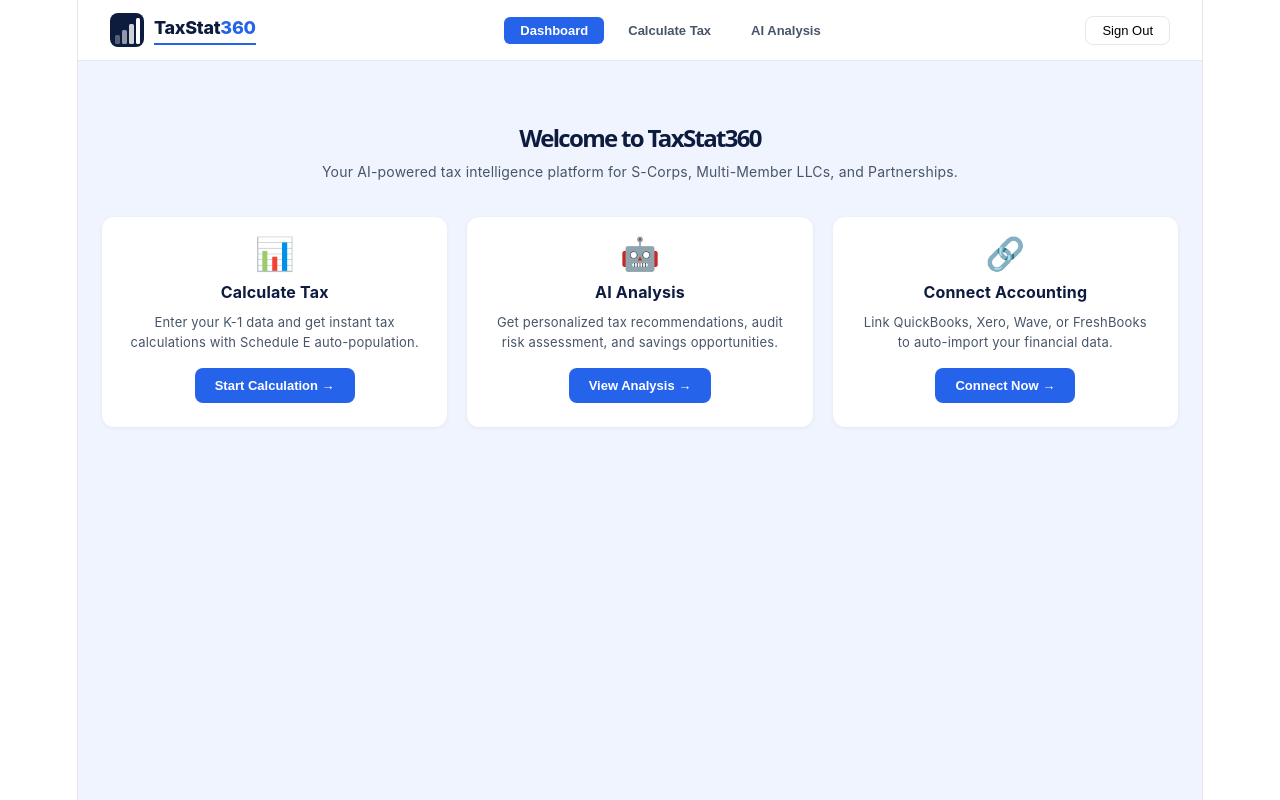
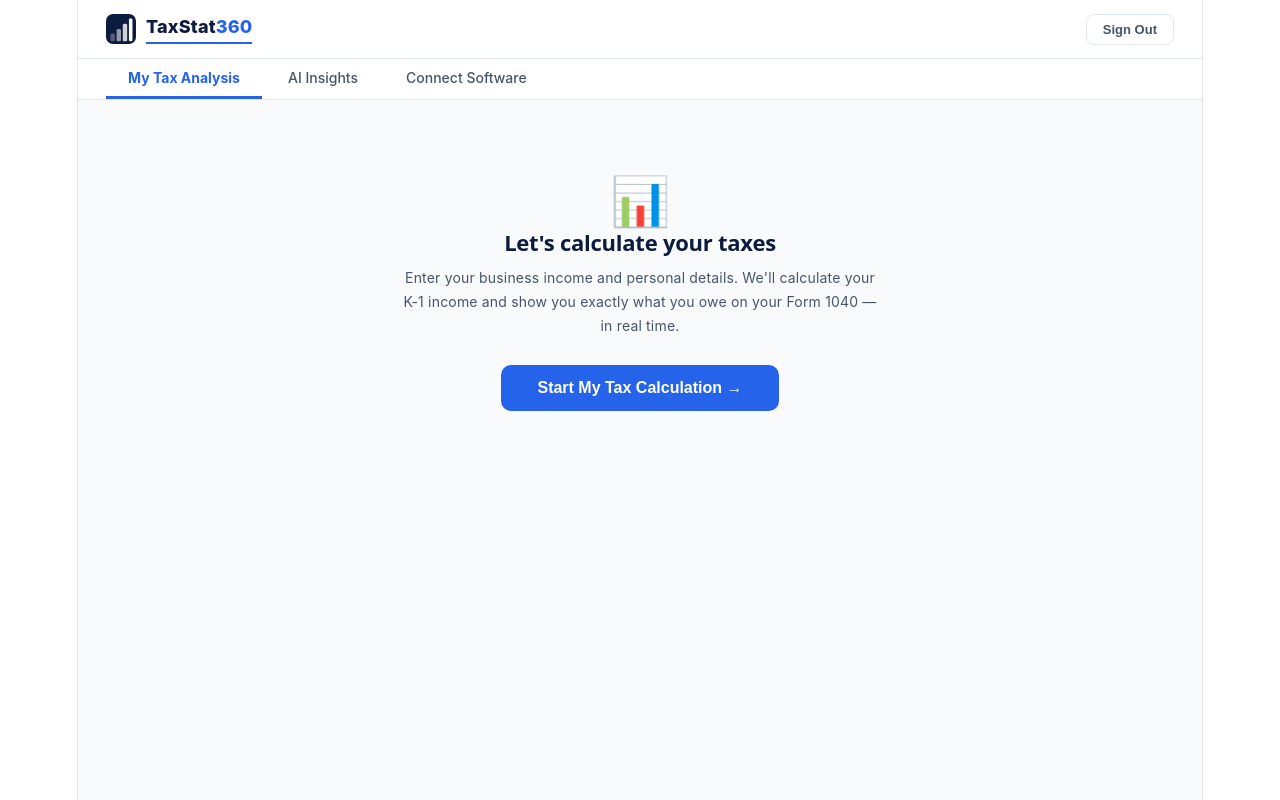
Before and after one commit to natashaverela-speckm/TaxStat360, a React (Vite) app: page /dashboard in a window 1280 px wide. Built offline with nearby package versions, Linux system fonts and the light colour scheme.

Commit message:
Dashboard overhaul: single page with tabs, no redundant nav, AI locked until data entered

```diff
--- a/src/Dashboard.jsx
+++ b/src/Dashboard.jsx
@@ -1,44 +1,173 @@
+import { useState, useEffect } from 'react'
 import { useNavigate } from 'react-router-dom'
-const N='#0D1B3E',B='#2563EB',SL='#475569'
-export default function Dashboard(){
-  const nav=useNavigate()
-  const token=localStorage.getItem('access_token')
-  return(<div style={{minHeight:'100vh',background:'#F0F4FF',fontFamily:'Inter,sans-serif'}}>
-    <div style={{background:'#fff',borderBottom:'1px solid #E2E8F0',padding:'0 32px',height:60,display:'flex',alignItems:'center',justifyContent:'space-between'}}>
-      <div style={{display:'flex',alignItems:'center',gap:10,cursor:'pointer'}} onClick={()=>nav('/dashboard')}>
-          <svg width="34" height="34" viewBox="0 0 34 34" style={{flexShrink:0}}>
-            <rect width="34" height="34" rx="8" fill="#0D1B3E"/>
+
+const N='#0D1B3E', B='#2563EB', SL='#475569'
+const API='https://app.taxstat360.com'
+
+const LOGO=()=>(
+  <div style={{display:'flex',alignItems:'center',gap:10}}>
+    <svg width="30" height="30" viewBox="0 0 34 34" fill="none">
+      <rect width="34" height="34" rx="8" fill={N}/>
       <rect x="5" y="22" width="5" height="9" rx="1.5" fill="white" opacity="0.3"/>
       <rect x="12" y="17" width="5" height="14" rx="1.5" fill="white" opacity="0.55"/>
       <rect x="19" y="11" width="5" height="20" rx="1.5" fill="white" opacity="0.8"/>
       <rect x="26" y="5" width="4" height="26" rx="1.5" fill="white"/>
     </svg>
-          <div style={{fontWeight:800,color:'#0D1B3E',fontSize:18,letterSpacing:'-0.3px',borderBottom:'2px solid #2563EB',paddingBottom:'1px'}}>TaxStat<span style={{color:'#2563EB'}}>360</span></div>
+    <span style={{fontWeight:800,fontSize:18,color:N,borderBottom:'2px solid '+B,paddingBottom:'1px'}}>TaxStat<span style={{color:B}}>360</span></span>
   </div>
-      <div style={{display:'flex',gap:8}}>
-        {[['Dashboard','/dashboard'],['Calculate Tax','/calculate-tax'],['AI Analysis','/ai-analysis']].map(([l,p])=>(
-          <button key={p} onClick={()=>nav(p)} style={{padding:'6px 16px',borderRadius:6,border:'none',background:p==='/dashboard'?B:'transparent',color:p==='/dashboard'?'#fff':SL,fontWeight:600,fontSize:13,cursor:'pointer'}}>{l}</button>
-        ))}
+)
+
+const fmt = n => '$'+Math.abs(parseFloat(n)||0).toLocaleString('en-US',{maximumFractionDigits:0})
+
+export default function Dashboard(){
+  const nav = useNavigate()
+  const [activeTab, setActiveTab] = useState('tax')
+  const [records, setRecords] = useState([])
+  const userName = localStorage.getItem('userName') || ''
+
+  useEffect(()=>{
+    const saved = JSON.parse(localStorage.getItem('ts360_records')||'[]')
+    setRecords(saved)
+  },[])
+
+  const hasData = records.length > 0
+  const latest = records[0] || null
+
+  const TAB_ITEMS = [
+    {id:'tax',    label:'My Tax Analysis'},
+    {id:'ai',     label:'AI Insights'},
+    {id:'connect',label:'Connect Software'},
+  ]
+
+  const Tab = ({id, label}) => (
+    <button onClick={()=>setActiveTab(id)} style={{
+      padding:'10px 22px', border:'none', borderBottom: activeTab===id ? '3px solid '+B : '3px solid transparent',
+      background:'transparent', color: activeTab===id ? B : SL, fontWeight: activeTab===id ? 700 : 500,
+      fontSize:14, cursor:'pointer', fontFamily:'Inter,sans-serif', transition:'all 0.15s'
+    }}>{label}</button>
+  )
+
+  return (
+    <div style={{fontFamily:'Inter,sans-serif',minHeight:'100vh',background:'#F8FAFC'}}>
+      {/* Top nav — just logo and sign out */}
+      <nav style={{background:'#fff',borderBottom:'1px solid #E2E8F0',padding:'0 28px',height:58,display:'flex',alignItems:'center',justifyContent:'space-between',position:'sticky',top:0,zIndex:100}}>
+        <LOGO/>
+        <div style={{display:'flex',alignItems:'center',gap:12}}>
+          {userName && <span style={{fontSize:13,color:SL}}>Hi, <strong style={{color:N}}>{userName.split(' ')[0]}</strong></span>}
+          <button onClick={()=>{localStorage.clear();nav('/')}} style={{padding:'7px 16px',border:'1px solid #E2E8F0',borderRadius:8,background:'#fff',fontSize:13,cursor:'pointer',color:SL,fontWeight:600}}>Sign Out</button>
         </div>
-      <button onClick={()=>{localStorage.clear();nav('/')}} style={{padding:'6px 16px',border:'1px solid #E2E8F0',borderRadius:8,background:'#fff',fontSize:13,cursor:'pointer'}}>Sign Out</button>
+      </nav>
+
+      {/* Tab bar */}
+      <div style={{background:'#fff',borderBottom:'1px solid #E2E8F0',padding:'0 28px',display:'flex',gap:4}}>
+        {TAB_ITEMS.map(t=><Tab key={t.id} {...t}/>)}
       </div>
-    <div style={{maxWidth:1100,margin:'0 auto',padding:'32px 24px'}}>
-      <h1 style={{color:N,fontSize:24,fontWeight:700,marginBottom:8}}>Welcome to TaxStat360</h1>
-      <p style={{color:SL,fontSize:14,marginBottom:32}}>Your AI-powered tax intelligence platform for S-Corps, Multi-Member LLCs, and Partnerships.</p>
-      <div style={{display:'grid',gridTemplateColumns:'repeat(3,1fr)',gap:20,marginBottom:32}}>
+
+      {/* TAB: MY TAX ANALYSIS */}
+      {activeTab==='tax' && (
+        <div style={{maxWidth:960,margin:'0 auto',padding:'28px 20px'}}>
+          {!hasData ? (
+            /* No data yet — prompt to start */
+            <div style={{textAlign:'center',padding:'60px 20px'}}>
+              <div style={{fontSize:48,marginBottom:16}}>📊</div>
+              <h2 style={{color:N,fontSize:22,fontWeight:800,margin:'0 0 10px'}}>Let's calculate your taxes</h2>
+              <p style={{color:SL,fontSize:14,lineHeight:1.7,margin:'0 0 28px',maxWidth:480,marginLeft:'auto',marginRight:'auto'}}>
+                Enter your business income and personal details. We'll calculate your K-1 income and show you exactly what you owe on your Form 1040 — in real time.
+              </p>
+              <button onClick={()=>nav('/calculate-tax')} style={{padding:'14px 36px',background:B,color:'#fff',border:'none',borderRadius:10,fontWeight:700,fontSize:16,cursor:'pointer'}}>
+                Start My Tax Calculation →
+              </button>
+            </div>
+          ) : (
+            /* Has data — show analysis inline */
+            <div>
+              <div style={{display:'flex',justifyContent:'space-between',alignItems:'center',marginBottom:20}}>
+                <div>
+                  <h1 style={{fontSize:20,fontWeight:800,color:N,margin:0}}>Your Tax Analysis — {latest.biz.year}</h1>
+                  <p style={{color:SL,fontSize:13,margin:'4px 0 0'}}>{latest.biz.entityType} · Last updated {latest.savedAt}</p>
+                </div>
+                <button onClick={()=>nav('/calculate-tax')} style={{padding:'9px 18px',background:B,color:'#fff',border:'none',borderRadius:8,fontWeight:700,fontSize:13,cursor:'pointer'}}>
+                  + New / Update Calculation
+                </button>
+              </div>
+              {/* Summary cards */}
+              <div style={{display:'grid',gridTemplateColumns:'repeat(4,1fr)',gap:14,marginBottom:20}}>
                 {[
-          {icon:'📊',title:'Calculate Tax',desc:'Enter your K-1 data and get instant tax calculations with Schedule E auto-population.',btn:'Start Calculation',path:'/calculate-tax'},
-          {icon:'🤖',title:'AI Analysis',desc:'Get personalized tax recommendations, audit risk assessment, and savings opportunities.',btn:'View Analysis',path:'/ai-analysis'},
-          {icon:'🔗',title:'Connect Accounting',desc:'Link QuickBooks, Xero, Wave, or FreshBooks to auto-import your financial data.',btn:'Connect Now',path:'/onboarding/import'},
-        ].map(c=>(
-          <div key={c.title} style={{background:'#fff',borderRadius:12,padding:24,boxShadow:'0 1px 4px rgba(0,0,0,0.06)'}}>
-            <div style={{fontSize:32,marginBottom:12}}>{c.icon}</div>
-            <div style={{fontWeight:700,color:N,fontSize:16,marginBottom:8}}>{c.title}</div>
-            <div style={{color:SL,fontSize:13,marginBottom:16,lineHeight:1.5}}>{c.desc}</div>
-            <button onClick={()=>nav(c.path)} style={{padding:'10px 20px',background:B,color:'#fff',border:'none',borderRadius:8,fontWeight:600,fontSize:13,cursor:'pointer'}}>{c.btn} →</button>
+                  {label:'Gross Revenue',    val:latest.biz.grossRevenue,    color:N},
+                  {label:'Business Expenses',val:latest.biz.businessExpenses,color:N},
+                  {label:'K-1 Income',       val:latest.k1Income,            color:'#1D4ED8'},
+                  {label:'Est. Tax Owed',    val:latest.tax?.taxOwed||0,     color:'#DC2626'},
+                ].map(({label,val,color})=>(
+                  <div key={label} style={{background:'#fff',borderRadius:12,padding:'16px 18px',boxShadow:'0 1px 6px rgba(0,0,0,0.05)'}}>
+                    <div style={{fontSize:11,color:SL,fontWeight:600,marginBottom:6}}>{label}</div>
+                    <div style={{fontSize:20,fontWeight:800,color}}>{fmt(val)}</div>
                   </div>
                 ))}
               </div>
+              <p style={{color:SL,fontSize:13,textAlign:'center'}}>
+                For the full breakdown, open your <button onClick={()=>nav('/calculate-tax')} style={{background:'none',border:'none',color:B,fontWeight:600,cursor:'pointer',fontSize:13,padding:0}}>Tax Calculator →</button>
+              </p>
             </div>
-  </div>)
+          )}
+        </div>
+      )}
+
+      {/* TAB: AI INSIGHTS */}
+      {activeTab==='ai' && (
+        <div style={{maxWidth:960,margin:'0 auto',padding:'28px 20px'}}>
+          {!hasData ? (
+            <div style={{textAlign:'center',padding:'60px 20px'}}>
+              <div style={{fontSize:48,marginBottom:16}}>🤖</div>
+              <h2 style={{color:N,fontSize:20,fontWeight:800,margin:'0 0 10px'}}>AI Insights Waiting</h2>
+              <p style={{color:SL,fontSize:14,lineHeight:1.7,margin:'0 0 24px',maxWidth:440,marginLeft:'auto',marginRight:'auto'}}>
+                Your personalized AI recommendations, audit risk alerts, and tax-saving opportunities will appear here once you enter your numbers.
+              </p>
+              <button onClick={()=>{setActiveTab('tax');nav('/calculate-tax')}} style={{padding:'12px 28px',background:B,color:'#fff',border:'none',borderRadius:10,fontWeight:700,fontSize:14,cursor:'pointer'}}>
+                Enter My Numbers First →
+              </button>
+            </div>
+          ) : (
+            <div>
+              <h1 style={{fontSize:20,fontWeight:800,color:N,margin:'0 0 4px'}}>AI Insights</h1>
+              <p style={{color:SL,fontSize:13,margin:'0 0 20px'}}>Based on your {latest.biz.year} tax data — {latest.biz.entityType}</p>
+              <button onClick={()=>nav('/ai-analysis')} style={{padding:'11px 22px',background:B,color:'#fff',border:'none',borderRadius:9,fontWeight:700,fontSize:14,cursor:'pointer'}}>
+                View Full AI Analysis & 32 Features →
+              </button>
+            </div>
+          )}
+        </div>
+      )}
+
+      {/* TAB: CONNECT SOFTWARE */}
+      {activeTab==='connect' && (
+        <div style={{maxWidth:640,margin:'0 auto',padding:'28px 20px'}}>
+          <h2 style={{fontSize:20,fontWeight:800,color:N,margin:'0 0 4px'}}>Connect Your Accounting Software</h2>
+          <p style={{color:SL,fontSize:13,margin:'0 0 20px',lineHeight:1.6}}>Sync your financials directly from your accounting software. Once connected, your numbers will be available when you run your tax calculation.</p>
+          <div style={{display:'grid',gridTemplateColumns:'1fr 1fr',gap:12}}>
+            {[
+              {id:'quickbooks', name:'QuickBooks', color:'#2CA01C', bg:'#F0FBF0', abbr:'QB', desc:'Sync P&L, Balance Sheet'},
+              {id:'xero',       name:'Xero',       color:'#13B5EA', bg:'#EFF9FF', abbr:'XE', desc:'Sync Reports & Journals'},
+              {id:'wave',       name:'Wave',       color:'#2C6ECB', bg:'#EFF4FF', abbr:'WV', desc:'Sync Income & Expenses'},
+              {id:'freshbooks', name:'FreshBooks', color:'#1a9c3e', bg:'#F0FBF4', abbr:'FB', desc:'Sync Invoices & Reports'},
+            ].map(i=>(
+              <button key={i.id} onClick={()=>{window.open(API+'/integrations/'+i.id+'/connect','_blank'); localStorage.setItem('ts360_connected_app',i.name);}}
+                style={{display:'flex',alignItems:'center',gap:14,padding:'16px',background:i.bg,border:'1.5px solid '+i.color+'33',borderRadius:12,cursor:'pointer',textAlign:'left'}}
+                onMouseOver={e=>e.currentTarget.style.borderColor=i.color}
+                onMouseOut={e=>e.currentTarget.style.borderColor=i.color+'33'}
+              >
+                <div style={{width:44,height:44,borderRadius:10,background:i.color,color:'#fff',fontWeight:800,fontSize:14,display:'flex',alignItems:'center',justifyContent:'center',flexShrink:0}}>{i.abbr}</div>
+                <div>
+                  <div style={{fontWeight:700,fontSize:15,color:N}}>{i.name}</div>
+                  <div style={{fontSize:12,color:SL,marginTop:2}}>{i.desc}</div>
+                </div>
+              </button>
+            ))}
+          </div>
+          <p style={{fontSize:11,color:'#94A3B8',marginTop:14,textAlign:'center',lineHeight:1.5}}>
+            Connecting opens a secure OAuth window. Your accounting credentials are never stored by TaxStat360.
+          </p>
+        </div>
+      )}
+    </div>
+  )
 }
```
Lines whose indentation alone changed are shown as unchanged.
